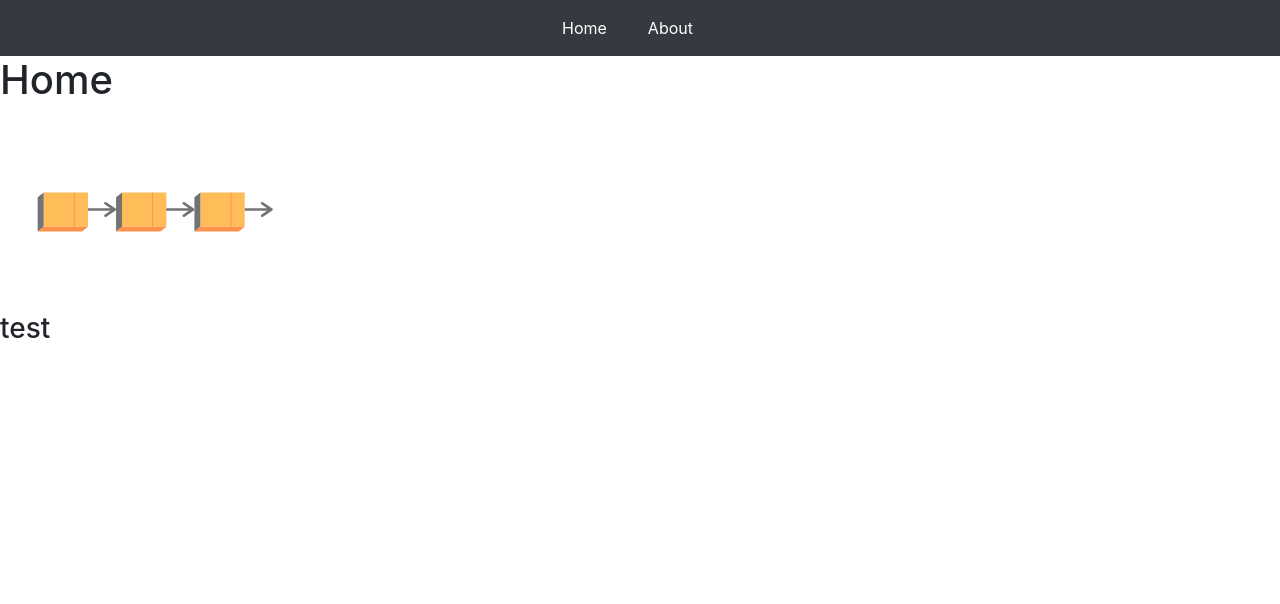
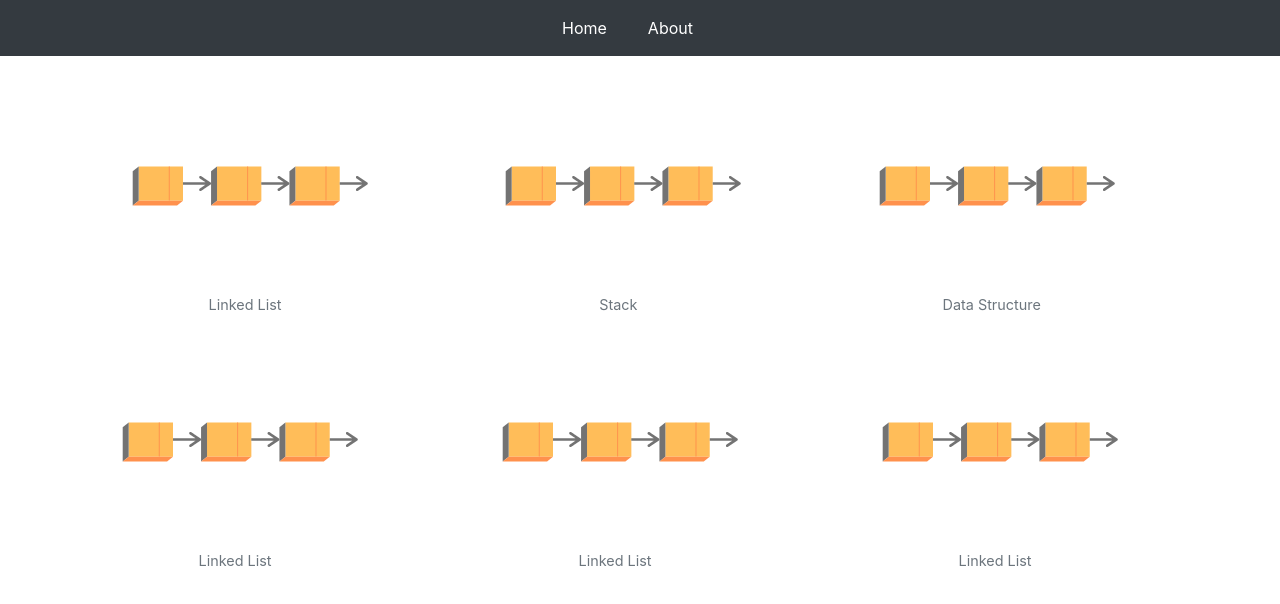
Before and after one commit to IUS-CS/project-dsavy, a React app in the folder src/: page / in a window 1280 px wide. Shown: the top 604 px of the page. Built offline with nearby package versions, Linux system fonts and the light colour scheme.

Commit message:
added grid to home component displaying multiple image components

```diff
--- a/src/components/Home-image.js
+++ b/src/components/Home-image.js
@@ -1,12 +1,13 @@
 import React from 'react';
 import Image from 'react-bootstrap/Image';
+import Figure from 'react-bootstrap/Figure'
 
 const ClickableImage = (props) => {
     return(
-        <div>
-            <Image src={props.image} fluid />
-            <h3 style={{alignItems:'center'}}>{props.name}</h3>
-        </div>
+        <Figure>
+            <Figure.Image src={props.image} fluid />
+            <Figure.Caption style={{textAlign:'center'}}>{props.name}</Figure.Caption>
+        </Figure>
     )
 }
 
--- a/src/components/Home.js
+++ b/src/components/Home.js
@@ -1,13 +1,22 @@
 import React from 'react';
+import { Container, Row, Col } from 'react-bootstrap'
 import ClickableImage from './Home-image';
 
 function Home() {
-    return (
-      <div>
-        <h1>Home</h1>
-        <ClickableImage name='test' image='../images/LinkedList.png'/>
-      </div>
-    );
-  }
+  return (
+      <Container style={{paddingTop:20}}>
+        <Row style={{padding:10}}>
+          <Col><ClickableImage name='Linked List' image='../images/LinkedList.png'/></Col>
+          <Col><ClickableImage name='Stack' image='../images/LinkedList.png'/></Col>
+          <Col><ClickableImage name='Data Structure' image='../images/LinkedList.png'/></Col>
+        </Row>
+        <Row>
+        <Col><ClickableImage name='Linked List' image='../images/LinkedList.png'/></Col>
+          <Col><ClickableImage name='Linked List' image='../images/LinkedList.png'/></Col>
+          <Col><ClickableImage name='Linked List' image='../images/LinkedList.png'/></Col>
+        </Row>
+      </Container>
+  );
+}
 
 export default Home;
```
